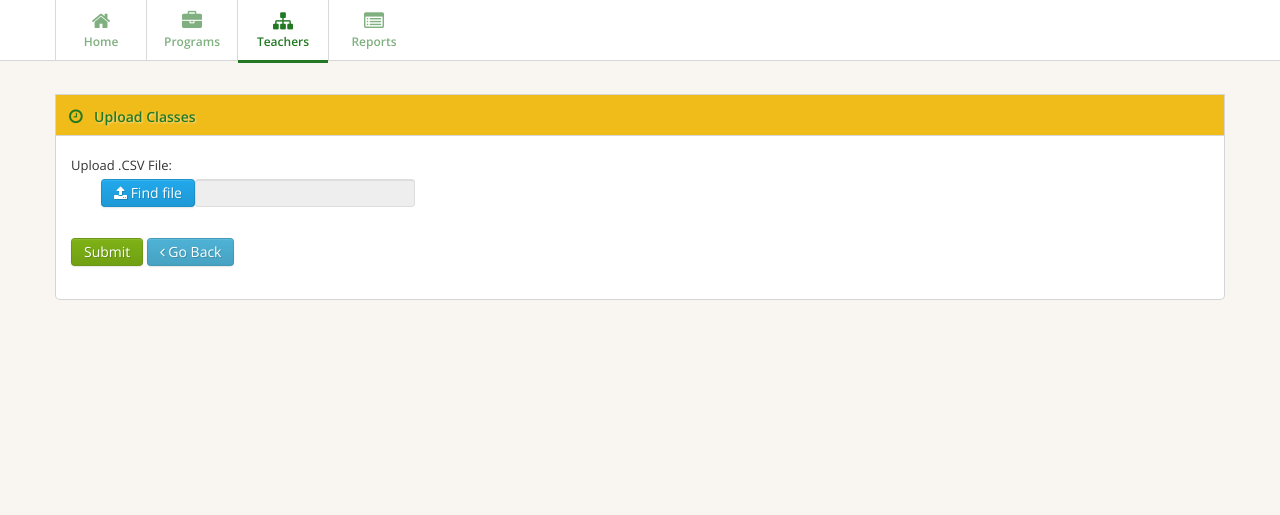
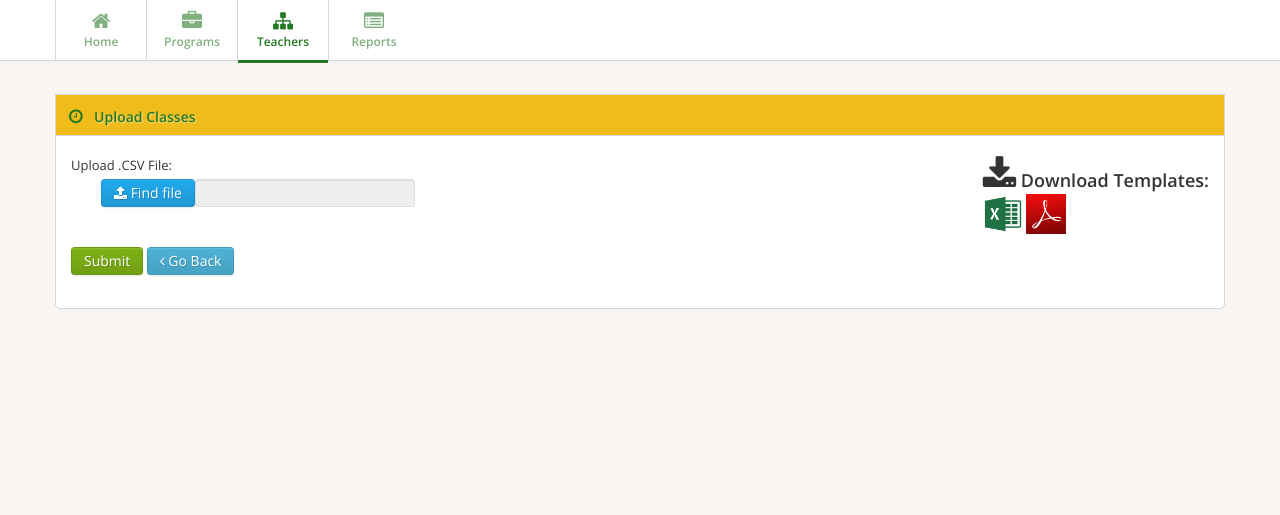
Before and after one commit to Crystalalala19/obe_sams, a CodeIgniter app: page /obe_sams/admin/teachers/upload in a window 1280 px wide. Shown: the part 62-577 px from the top of the page. Run offline with CodeIgniter, Linux system fonts and the light colour scheme; some libraries are stand-ins or nearby versions.

Commit message:
Admin/Teacher Download Template button

```diff
--- a/application/controllers/admin.php
+++ b/application/controllers/admin.php
@@ -873,4 +873,19 @@ class Admin extends CI_Controller {
         $this->load->view('admin/view_report_student', $data);
         $this->load->view('admin/footer');
     }
+
+    public function download($file_type = '') {
+        $this->load->helper('download');
+
+        if($file_type == 'csv') {
+            $data = file_get_contents('uploads/Template Upload Class.csv');
+            $name = 'Template Upload Class.csv';
+        }
+        elseif($file_type == 'pdf') {
+            $data = file_get_contents('uploads/test.pdf');
+            $name = 'Test for PDF.pdf';
+        }
+
+        force_download($name, $data);
+    }
 }
--- a/application/views/admin/upload_class.php
+++ b/application/views/admin/upload_class.php
@@ -33,16 +33,20 @@
                                 <?php endforeach;?>
                             </div>
                         <?php endif;
-
                             $attributes = array('class' => 'col-md-4');
                             echo form_open_multipart('admin/upload', $attributes);
                         ?>
-                                <div class="form-group">
+                                <div class="control-group">
+                                    <div class="pull-right">
+                                        <h3><i class="icon-download-alt icon-2x"></i> Download Templates:</h3>
+                                        <a href="<?php echo base_url('admin/download/csv');?>"><img src="<?php echo base_url('assets/img/excel.png');?>"></a>
+                                        <a href="<?php echo base_url('admin/download/pdf');?>"><img src="<?php echo base_url('assets/img/pdf.png');?>"></a>
+                                    </div>
                                     <label for="userfile">Upload .CSV File: </label>
                                     <input type="file" name="userfile" id="userfile" class="filestyle" data-buttonText="Find file" data-buttonName="btn-primary" data-iconName="icon-upload-alt">
                                 </div>
                                 <br>
-                                <div class="form-group">
+                                <div class="control-group">
                                     <input type="submit" class="btn btn-success" name="submit" value="Submit">
                                     <a href="<?php echo base_url('admin/teachers/view');?>">
                                         <button type="button" class="btn btn-info"><i class="icon-angle-left"></i> Go Back</button>
```
Also changed, not shown: application/controllers/site.php (+15 -0 lines), application/views/teacher/class_list.php (+13 -5 lines), assets/img/donars.jpg (deleted), assets/img/excel.png (added), assets/img/head2.JPG (deleted), assets/img/help.jpg (deleted), assets/img/icon2.png (deleted), assets/img/icon3.png (deleted), assets/img/logo.png (deleted), assets/img/logo1.png (deleted), assets/img/logo2.png (deleted), assets/img/logo3.png (deleted), assets/img/pdf.png (added), assets/img/user.gif (deleted), 2 more files, 1 other file.
